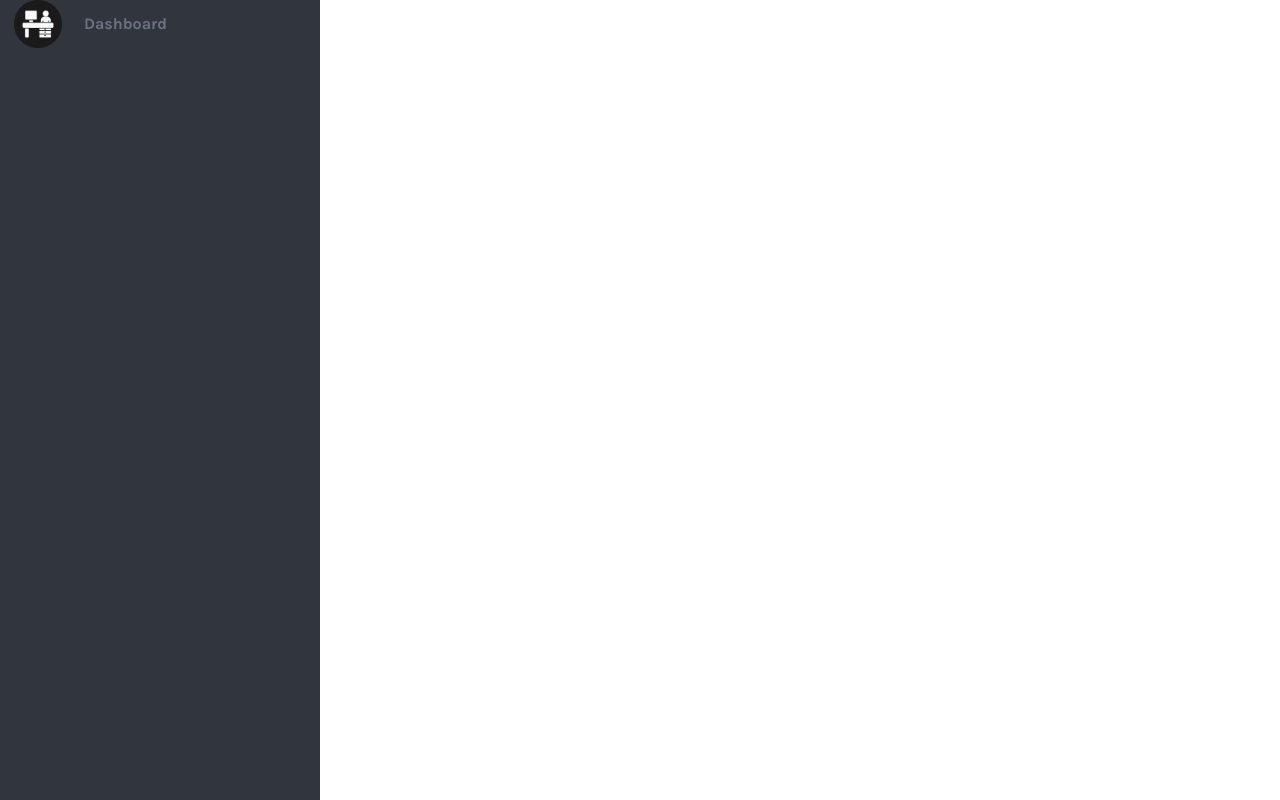
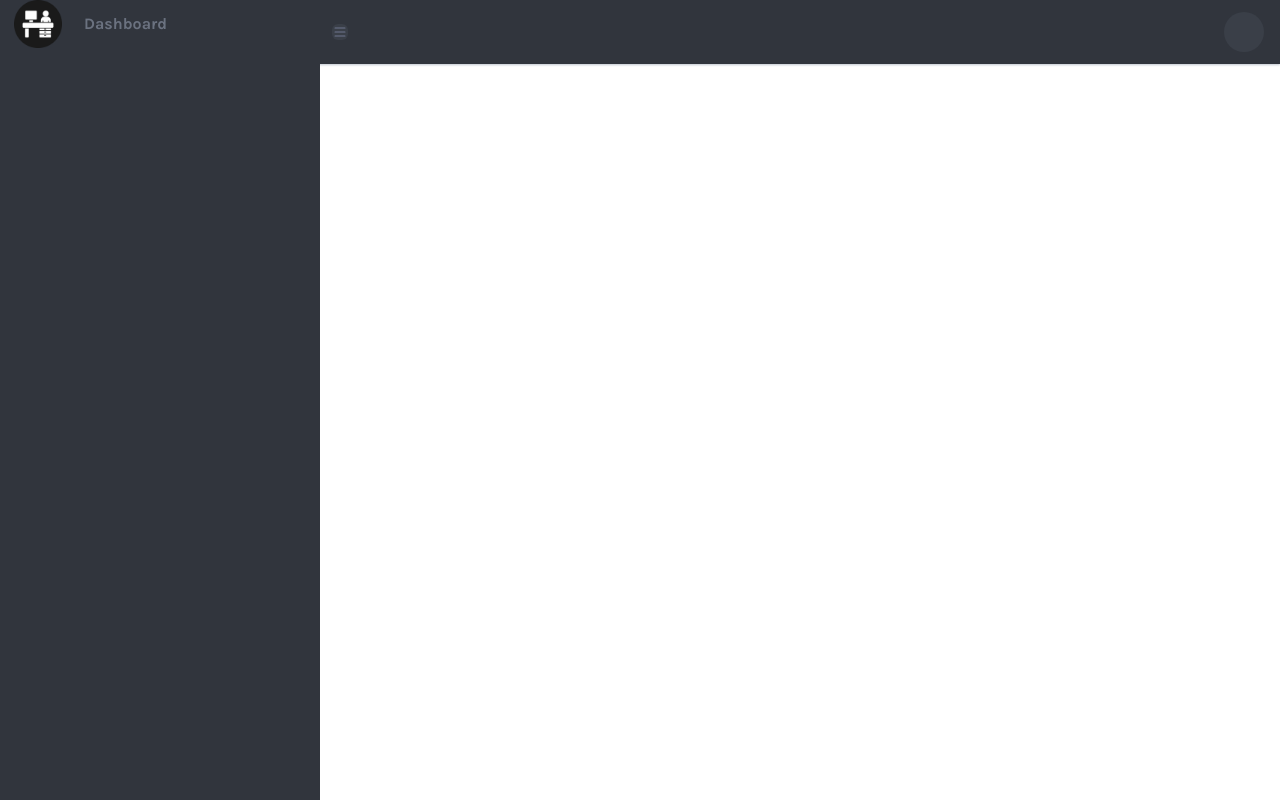
Before and after one commit to percym/nextjs-admin-dashboard-, a Next.js app: page / in a window 1280 px wide. Built offline with nearby package versions, Linux system fonts and the light colour scheme; grey boxes are pictures that could not be loaded.

Commit message:
updated header

```diff
--- a/app/components/header.tsx
+++ b/app/components/header.tsx
@@ -1,11 +1,24 @@
 import React from 'react'
 import Image from 'next/image'
+import { BsList } from 'react-icons/bs'
 
 const Header  = () => {
   return (
-    <div>
-    <Image alt='logo' src='/public/work-space.png' height={35} width={35}/>
-    </div>
+    <header className='fixed bg-[#31353d] w-full z-0 px-4 shadow-sm shadow-slate-500/40 pl-[20rem]'>
+        <div className="flex items-center justify-between h-16">
+            <button className="bg-[#3a3f48] text-[#6e768e] hover:bg-white ml-3 rounded-md h-30px shadow-black/10 transition duration-300 ease-in-out flex items-center justify-center">
+                <BsList>
+
+                </BsList>
+            </button>
+            <div className="h-10 w-10 rounded-full bg-[#3a3f48] flex items-center justify-center text-center">
+                <span className="font-semibold text-sm">
+
+                </span>
+            </div>
+        </div>
+
+    </header>
   )
 }
 
```
